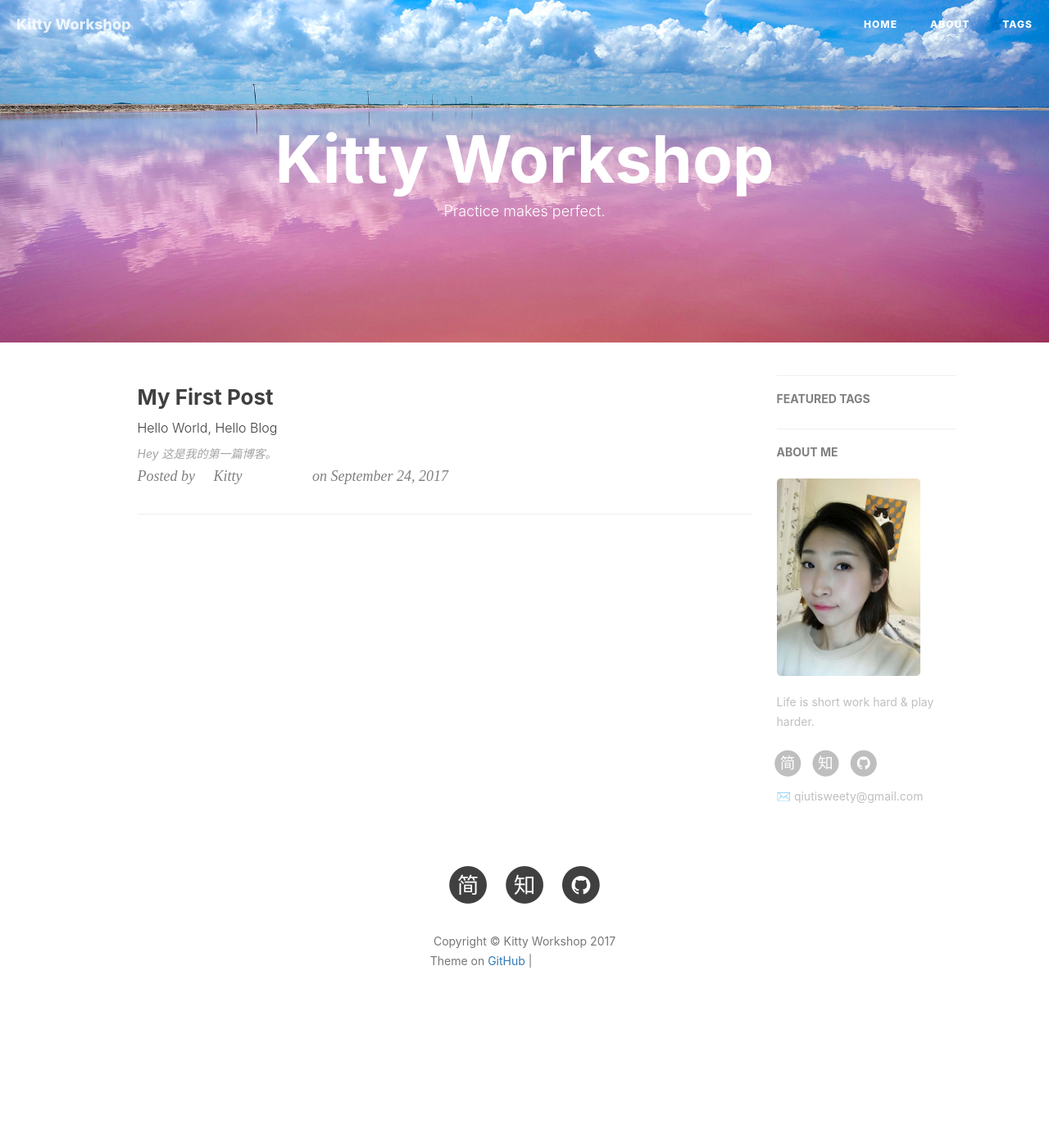
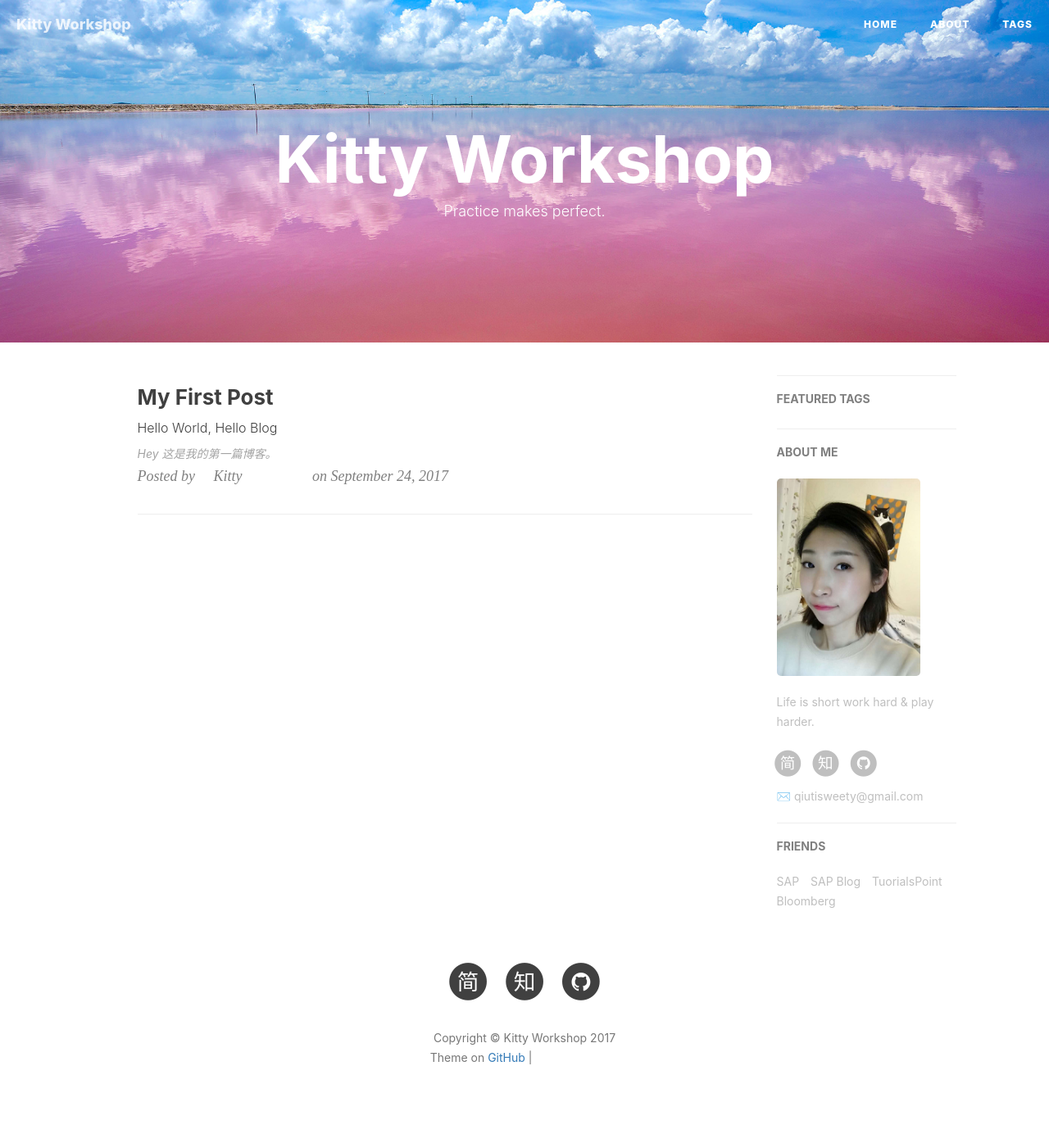
Before and after one commit to kittyworkshop/kittyworkshop.github.io, a Jekyll site: the page built from index.html, in a window 1280 px wide. Shown: the whole page at 82% size. Built offline with Jekyll 4.4.1, drawn with Linux system fonts in a browser that asks for light colours; nearby versions of some CDN libraries; the list of posts is cut into pages by our own code; comment, search, counter and statistics services are not loaded; before the commit the page ends 1277 px from its top, so only the background shows below that; some of the changed lines change nothing that is shown; grey boxes are pictures that could not be loaded.

Commit message:
Update _config.yml

```diff
--- a/_config.yml
+++ b/_config.yml
@@ -92,7 +92,7 @@ service-worker: true
 
 
 # Useful Links
-FRIENDS: [
+friends: [
     {
         title: "SAP",
         href: "https://www.sap.com/hk/index.html"
```
